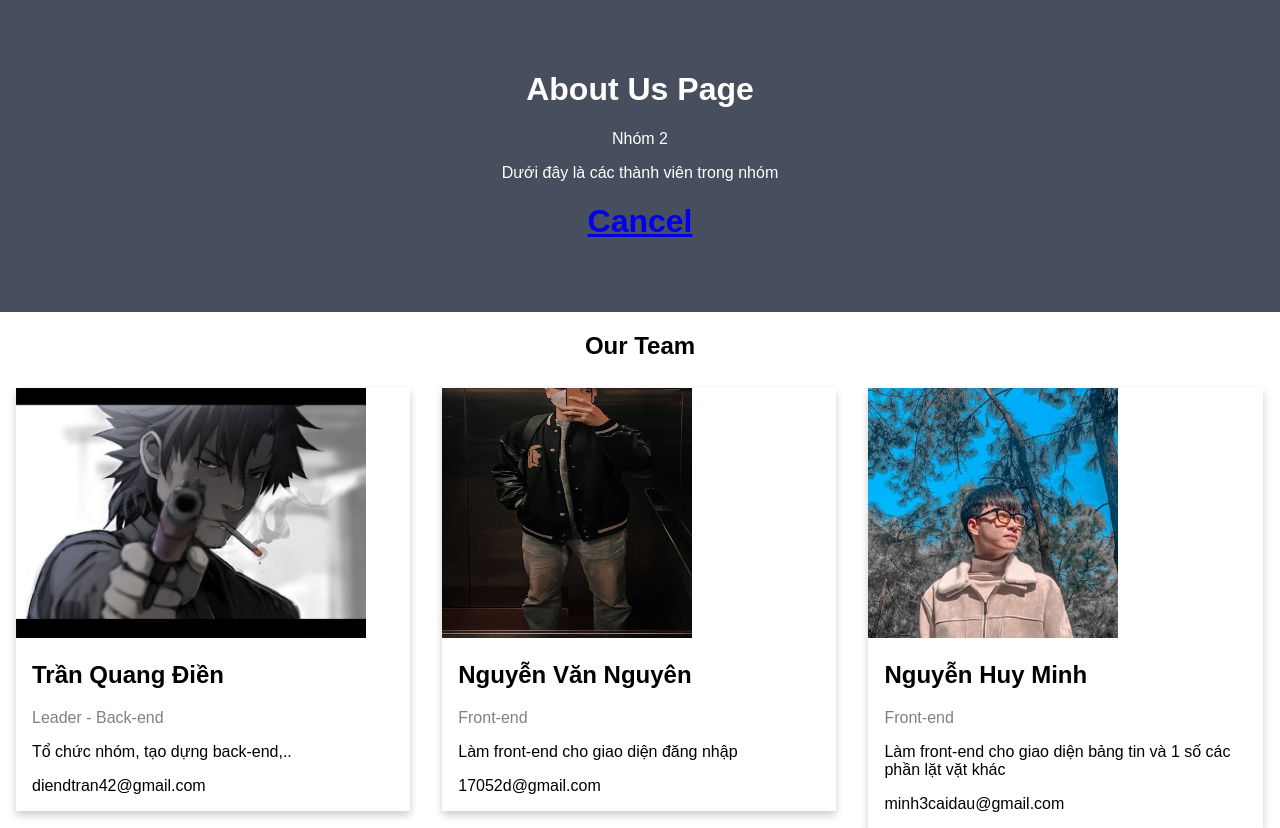
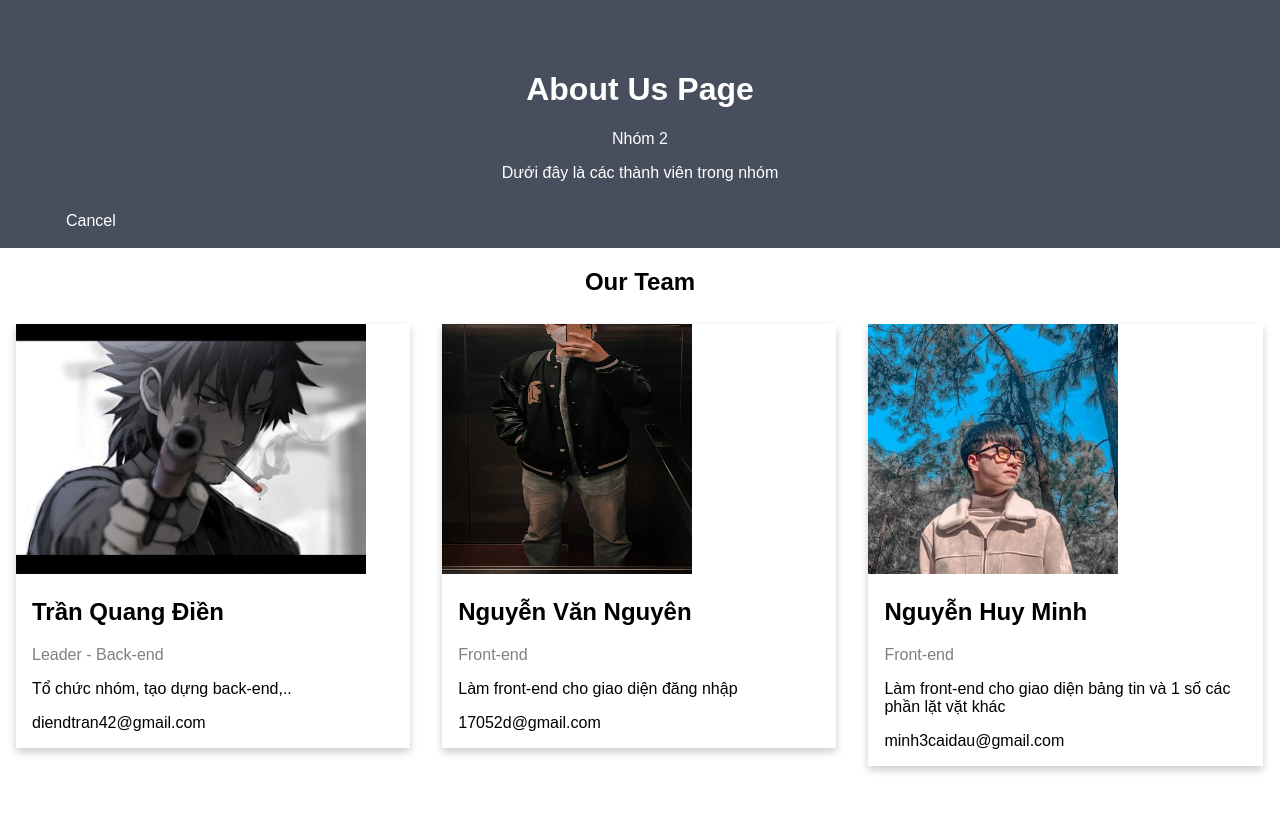
Before and after one commit to Diend1509/NEWS_page, a PHP site: page /about_us.php in a window 1280 px wide. Shown: the top 828 px of the page. After the commit the page ends 773 px from the top, so only its background shows below. Run offline with PHP 8.4, Linux system fonts and the light colour scheme.

Commit message:
Update about_us.php

```diff
--- a/about_us.php
+++ b/about_us.php
@@ -59,10 +59,17 @@ a:hover{
     display: block;
   }
 }
-
-a:hover {
-  background-color: white;
-}
+  a {
+    float: left;
+    font-size: 16px;
+    color: white;
+    text-align: center;
+    padding: 14px 16px;
+    text-decoration: none;
+  }
+  a:hover {
+    background-color: black;
+  }
 </style>
 </head>
 <body>
@@ -71,7 +78,7 @@ a:hover {
   <h1>About Us Page</h1>
   <p>Nhóm 2</p>
   <p>Dưới đây là các thành viên trong nhóm</p>
-  <a href="index.php" ><h1>Cancel</h1></a>
+  <a href="index.php" >Cancel</a>
 </div>
 
 <h2 style="text-align:center">Our Team</h2>
```
